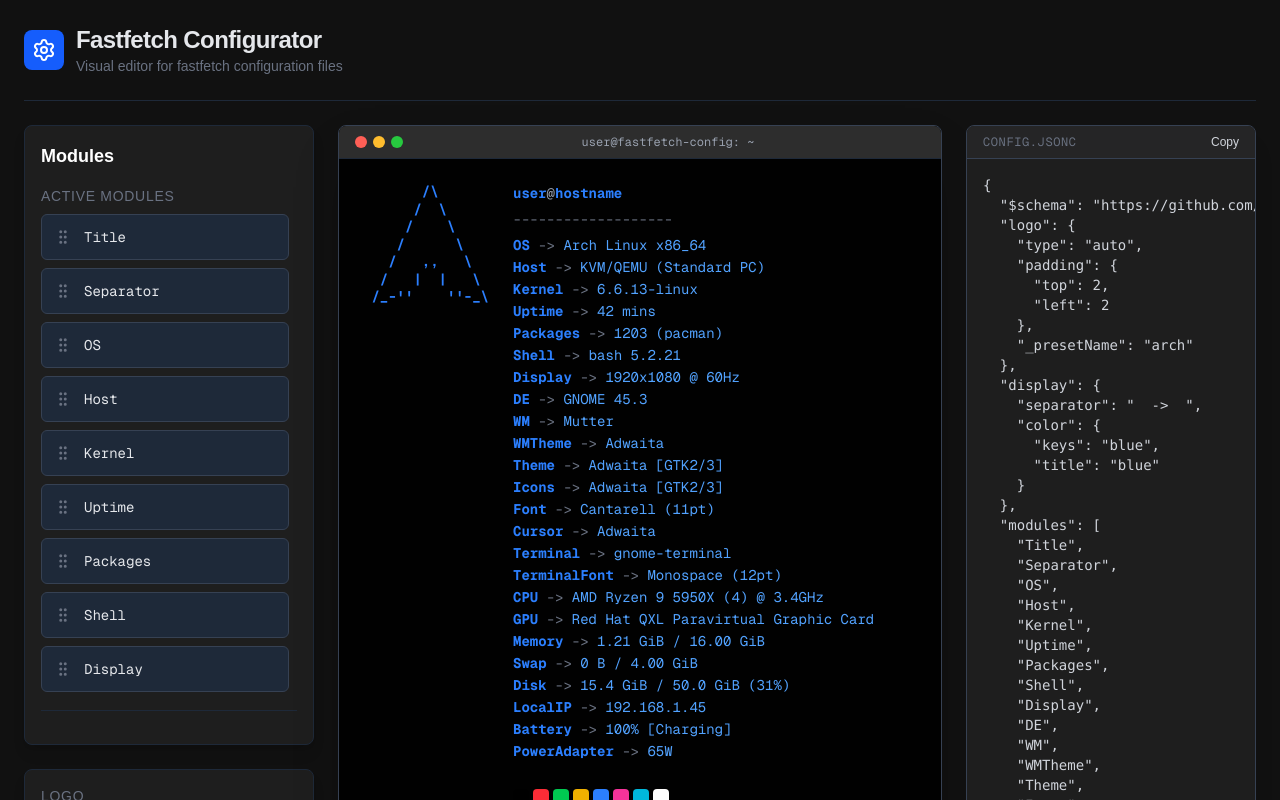
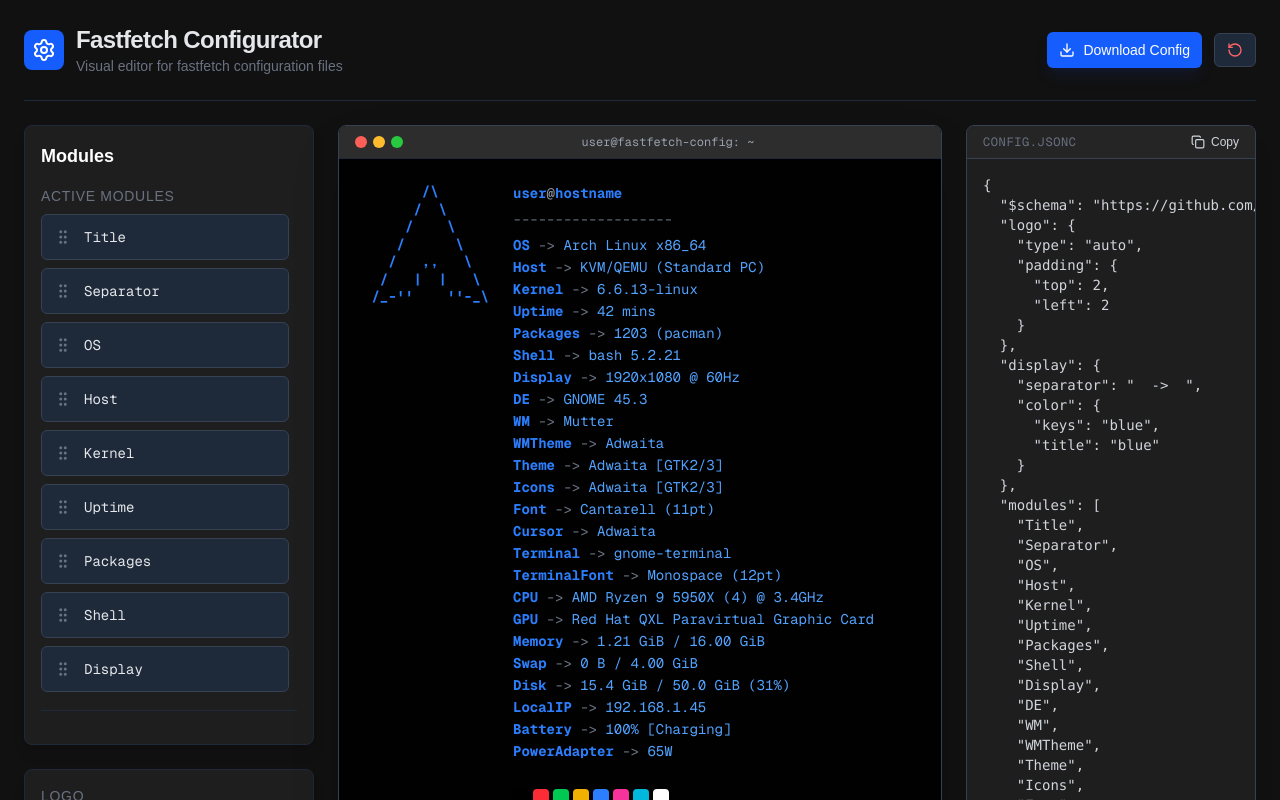
Before and after one commit to jmdspeedy/fastfetch-configurator, a Next.js app: page / in a window 1280 px wide. Shown: the top 800 px of the page. Built offline with nearby package versions, Linux system fonts and the light colour scheme.

Commit message:
Phase 3: Export/Download Logic and UI Polish

```diff
--- a/src/app/page.tsx
+++ b/src/app/page.tsx
@@ -2,13 +2,15 @@
 import JsonPreview from '@/components/JsonPreview';
 import TerminalPreview from '@/components/TerminalPreview';
 import AppearanceControls from '@/components/AppearanceControls';
+import HeaderControls from '@/components/HeaderControls';
 import { Settings } from 'lucide-react';
 
 export default function Home() {
   return (
     <main className="min-h-screen bg-[#111111] text-gray-200 p-6 flex flex-col gap-6">
       {/* Header */}
-      <header className="flex items-center gap-3 border-b border-gray-800 pb-6">
+      <header className="flex items-center justify-between border-b border-gray-800 pb-6">
+        <div className="flex items-center gap-3">
           <div className="bg-blue-600 p-2 rounded-lg">
             <Settings className="text-white" size={24} />
           </div>
@@ -16,6 +18,9 @@
             <h1 className="text-2xl font-bold tracking-tight">Fastfetch Configurator</h1>
             <p className="text-gray-500 text-sm">Visual editor for fastfetch configuration files</p>
           </div>
+        </div>
+
+        <HeaderControls />
       </header>
 
       {/* Main Grid */}
--- /dev/null
+++ b/src/components/HeaderControls.tsx
@@ -0,0 +1,89 @@
+'use client';
+
+import { useConfigStore } from '@/store/config';
+import { Download, RotateCcw, FileText, Check } from 'lucide-react';
+import { useState } from 'react';
+
+export default function HeaderControls() {
+  const { modules, logo, display, resetConfig } = useConfigStore();
+  const [copied, setCopied] = useState(false);
+
+  const generateConfigString = () => {
+    const cleanModules = modules.map(({ id, ...rest }) => {
+      if (Object.keys(rest).length === 1 && rest.type) return rest.type;
+      return rest;
+    });
+
+    const config = {
+      $schema: 'https://github.com/fastfetch-cli/fastfetch/raw/dev/doc/json_schema.json',
+      logo: { ...logo, _presetName: undefined, _customContent: undefined },
+      display,
+      modules: cleanModules,
+    };
+
+    return JSON.stringify(config, null, 2);
+  };
+
+  const handleDownloadConfig = () => {
+    const json = generateConfigString();
+    const blob = new Blob([json], { type: 'application/json' });
+    const url = URL.createObjectURL(blob);
+    const a = document.createElement('a');
+    a.href = url;
+    a.download = 'config.jsonc';
+    document.body.appendChild(a);
+    a.click();
+    document.body.removeChild(a);
+    URL.revokeObjectURL(url);
+  };
+
+  const handleDownloadLogo = () => {
+    if (!logo._customContent) return;
+    const blob = new Blob([logo._customContent], { type: 'text/plain' });
+    const url = URL.createObjectURL(blob);
+    const a = document.createElement('a');
+    a.href = url;
+    a.download = 'logo.txt';
+    document.body.appendChild(a);
+    a.click();
+    document.body.removeChild(a);
+    URL.revokeObjectURL(url);
+  };
+
+  const handleReset = () => {
+    if (confirm('Are you sure you want to reset configuration to defaults?')) {
+      resetConfig();
+    }
+  };
+
+  return (
+    <div className="flex items-center gap-3">
+      {logo._customContent && (
+        <button
+          onClick={handleDownloadLogo}
+          className="flex items-center gap-2 px-3 py-2 bg-gray-800 text-green-400 text-sm font-medium rounded-md hover:bg-gray-700 transition-colors border border-gray-700"
+          title="Download Custom Logo ASCII file"
+        >
+          <FileText size={16} />
+          <span className="hidden sm:inline">Download Logo</span>
+        </button>
+      )}
+
+      <button
+        onClick={handleDownloadConfig}
+        className="flex items-center gap-2 px-3 py-2 bg-blue-600 text-white text-sm font-medium rounded-md hover:bg-blue-700 transition-colors shadow-lg shadow-blue-900/20"
+      >
+        <Download size={16} />
+        <span className="hidden sm:inline">Download Config</span>
+      </button>
+
+      <button
+        onClick={handleReset}
+        className="flex items-center gap-2 px-3 py-2 bg-gray-800 text-red-400 text-sm font-medium rounded-md hover:bg-gray-700 transition-colors border border-gray-700"
+        title="Reset to Defaults"
+      >
+        <RotateCcw size={16} />
+      </button>
+    </div>
+  );
+}
--- a/src/components/JsonPreview.tsx
+++ b/src/components/JsonPreview.tsx
@@ -1,9 +1,12 @@
 'use client';
 
 import { useConfigStore, ModuleConfig } from '@/store/config';
+import { Copy, Check } from 'lucide-react';
+import { useState } from 'react';
 
 export default function JsonPreview() {
   const { modules, logo, display } = useConfigStore();
+  const [copied, setCopied] = useState(false);
 
   const generateConfig = () => {
     // 1. Clean modules (remove internal IDs)
@@ -18,7 +21,11 @@
     // 2. Construct full object
     const config = {
       $schema: 'https://github.com/fastfetch-cli/fastfetch/raw/dev/doc/json_schema.json',
-      logo,
+      logo: {
+        ...logo,
+        _presetName: undefined, // Remove internal flags
+        _customContent: undefined
+      },
       display,
       modules: cleanModules,
     };
@@ -28,7 +35,8 @@
 
   const copyToClipboard = () => {
     navigator.clipboard.writeText(generateConfig());
-    alert('Config copied to clipboard!');
+    setCopied(true);
+    setTimeout(() => setCopied(false), 2000);
   };
 
   return (
@@ -37,9 +45,10 @@
         <span className="text-xs font-mono uppercase tracking-wider text-gray-500">config.jsonc</span>
         <button
           onClick={copyToClipboard}
-          className="text-xs hover:text-white transition-colors"
+          className="text-xs hover:text-white transition-colors flex items-center gap-1.5"
         >
-          Copy
+          {copied ? <Check size={14} className="text-green-500" /> : <Copy size={14} />}
+          {copied ? 'Copied' : 'Copy'}
         </button>
       </div>
       <div className="flex-1 overflow-auto p-4 font-mono text-sm">
--- a/src/store/config.ts
+++ b/src/store/config.ts
@@ -67,6 +67,7 @@
   setPresetLogo: (name: string) => void;
   setCustomLogo: (content: string) => void;
   updateDisplay: (updates: Partial<DisplayConfig>) => void;
+  resetConfig: () => void;
   loadConfig: (json: string) => void;
 }
 
@@ -149,7 +150,7 @@
     logo: {
       ...state.logo,
       type: 'file', // Typically custom logos are loaded from file
-      source: '/path/to/logo.txt', // Placeholder
+      source: 'logo.txt', // Default reference for downloaded files
       _presetName: undefined,
       _customContent: content
     }
@@ -158,6 +159,12 @@
   updateDisplay: (updates) => set((state) => ({
     display: { ...state.display, ...updates }
   })),
+
+  resetConfig: () => set({
+    modules: defaultModules,
+    logo: { type: 'auto', padding: { top: 2, left: 2 }, _presetName: 'arch' },
+    display: { separator: '  ->  ', color: { keys: 'blue', title: 'blue' } }
+  }),
 
   loadConfig: (json) => {
     try {
```
Lines whose indentation alone changed are shown as unchanged.
